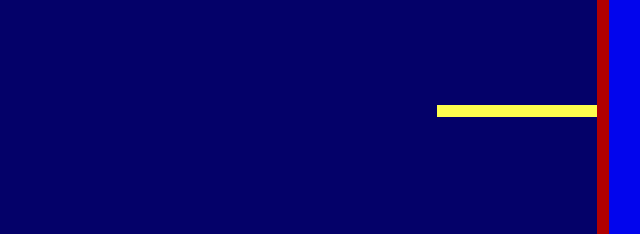
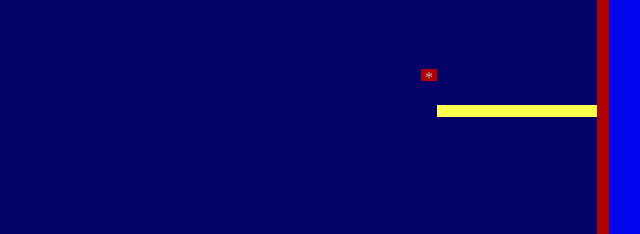
Before and after one commit to 105ron/snake, a website: page index.html in a window 1280 px wide. Shown: the part 234-468 px from the top of the page, 491-1131 px from the left. Drawn offline with Linux system fonts and the light colour scheme.

Commit message:
randomly place food on grid

```diff
--- a/scripts/snake.js
+++ b/scripts/snake.js
@@ -1,10 +1,11 @@
-//'use strict';
-let row;
+'use strict';
 let fps = 10;
 let now;
 let then = Date.now();
 let interval = 1000/fps;
 let delta;
+let row;
+let foodDiv;
 let snake = {
   position: [28,21],
   direction: "right",
@@ -19,16 +20,44 @@ const getDiv = function getDiv(position) {
   return document.getElementsByClassName(gridCoordinates);
 };
 
-const toggleSnakeClass = function toggleSnakeClass(coordinates) {
+const toggleClass = function toggleClass(coordinates, toggleClass) {
   let changeClassDiv = getDiv(coordinates);
   //each grid co-ordinate is unique. snakeDiv.length == 1 so we want to change the class on element[0]
-  changeClassDiv[0].classList.toggle('snake');
+  changeClassDiv[0].classList.toggle(toggleClass);
 };
 
 const drawSnake = function drawSnake() {
   snake.current.forEach( (coordinates) => {
-    toggleSnakeClass(coordinates)
+    toggleClass(coordinates, 'snake')
   });
+};
+
+const isSameCoordinates = function isSameCoordinates(position, snakeArray) {
+  return snakeArray.some( xAndY =>
+    xAndY.every( (x, i) => x === position[i])
+  );
+};
+
+function getRandomNumber(max) {
+  return Math.floor(Math.random() * max +1);
+}
+
+const generateFoodCoordinates = function generateFoodCoordinates(snakeArray) { //maybe should pass params
+  let food = '';
+  do {
+    let x = getRandomNumber(55);
+    let y = getRandomNumber(42);
+    food = [x, y]
+    console.log(food);
+  } while (isSameCoordinates(food, snakeArray)); //generate new numbers if food is where the snake is positioned
+  return food;
+};
+
+const generateFood = function generateFood(CurrentSnake) {
+  console.log('it made it here');
+  let food = generateFoodCoordinates(CurrentSnake);
+  console.log(food);
+  toggleClass(food, 'food')
 };
 
 Array.prototype.SumArray = function (arr) {
@@ -58,6 +87,7 @@ const moveHead = function moveHead(coordinates, shift) {
   });
   gameContainer.insertAdjacentHTML('afterbegin', gameGrid.join(''));
   drawSnake();
+  generateFood(snake.current);
 })();
 
 document.onkeydown = function(evt) {
@@ -88,23 +118,17 @@ document.onkeydown = function(evt) {
 const moveSnake = function moveSnake(current, movedCordinates) {
   let newCordinates = [...current, [...movedCordinates]];
   newCordinates.splice(0,1);
-  toggleSnakeClass(movedCordinates); //draw the head
-  toggleSnakeClass(current[0]); //erase the tail
+  toggleClass(movedCordinates, 'snake'); //draw the head
+  toggleClass(current[0], 'snake'); //erase the tail
   return newCordinates;
-};
-
-const isSameCoordinates = function isSameCoordinates(position, snakeArray) {
-  let body = [...snakeArray]
-  body.pop(); //remove head before we search for it's coordinates in it's positions
-  return body.some( xAndY =>
-    xAndY.every( (x, i) => x === position[i])
-  );
 };
 
 
 const isValidPosition = function isValidPosition(position, snakeArray) {
   if (getDiv(position).length < 1) { return false }; //snake is off the board
-  if (isSameCoordinates(position, snakeArray)) {
+  let body = [...snakeArray]
+  body.pop(); //remove head before we search for it's coordinates in it's positions
+  if (isSameCoordinates(position, body)) {
     console.log("clashing");
   }
   return true;
--- a/stylesheets/styles.css
+++ b/stylesheets/styles.css
@@ -40,3 +40,12 @@ body {
 .snake {
   background: #fefd4d;
 }
+
+.food {
+  background: #B10001;
+  color: #bbb;
+}
+
+.food:before {
+  content: "*";
+}
```
Also changed, not shown: build/styles.css.
